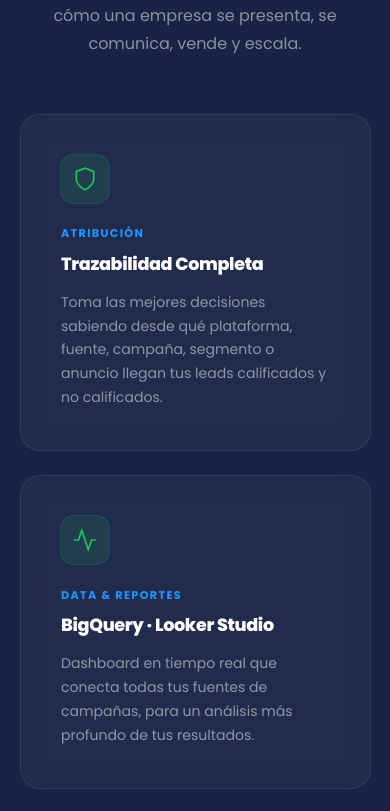
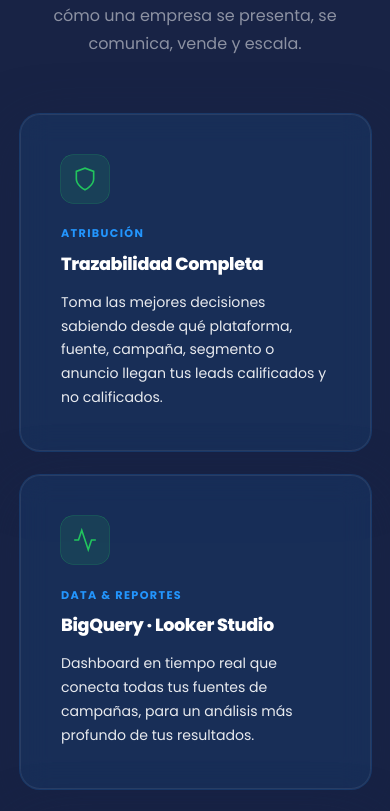
Before and after one commit to ManyaDM/manya-landing, a React (Vite) app: page / in a window 390 px wide. Shown: the part 3767-4578 px from the top of the page. Built offline with nearby package versions, Linux system fonts and the light colour scheme.

Commit message:
Añadir favicon

```diff
--- a/index.html
+++ b/index.html
@@ -9,6 +9,7 @@
     })(window,document,'script','dataLayer','GTM-P6FZFMM2');</script>
     <!-- End Google Tag Manager -->
     <meta charset="UTF-8" />
+    <link rel="icon" type="image/svg+xml" href="https://manya.pe/wp-content/uploads/2025/03/manyafavicon.svg" />
     <meta name="viewport" content="width=device-width, initial-scale=1.0, maximum-scale=1.0, user-scalable=no" />
     <title>Manya · Sistemas de Crecimiento Digital</title>
     <link href="https://fonts.googleapis.com/css2?family=Poppins:wght@300;400;500;600;700;800;900&display=swap" rel="stylesheet">
--- a/src/index.css
+++ b/src/index.css
@@ -758,7 +758,13 @@
   .sistema-sticky{position:static;height:auto;padding:4rem 5% 2rem;overflow:visible}
   .sistema-track-wrap{overflow:visible;flex:none;padding-block:1rem}
   .sistema-track{flex-direction:column;padding:0;transform:none !important}
-  .sistema-card{width:100%;min-height:auto}
+  .sistema-card{
+    width:100%;min-height:auto;
+    background:rgba(35,150,254,.10);
+    box-shadow:0 0 0 1px rgba(35,150,254,.2), 0 20px 60px rgba(24,35,69,.55);
+  }
+  .sistema-card .sistema-card-desc{color:rgba(255,255,255,.9)}
+  .sistema-card .sistema-card-name{color:var(--white)}
   .sistema-fade-left,.sistema-fade-right{display:none}
   .results-reveal-wrap{height:auto !important}
   .results-reveal-sticky{position:static;overflow:visible;padding:2rem 5%}
```
